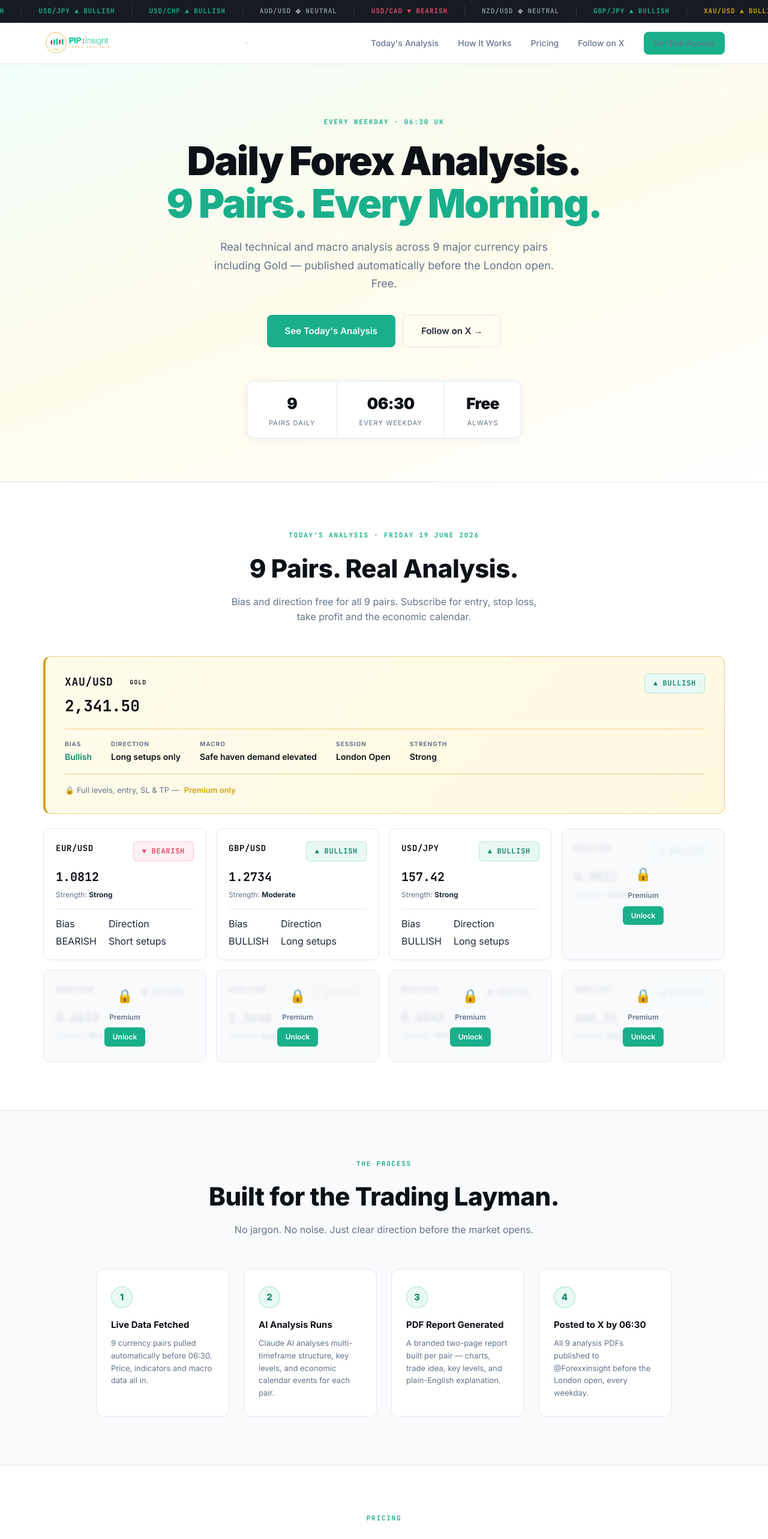
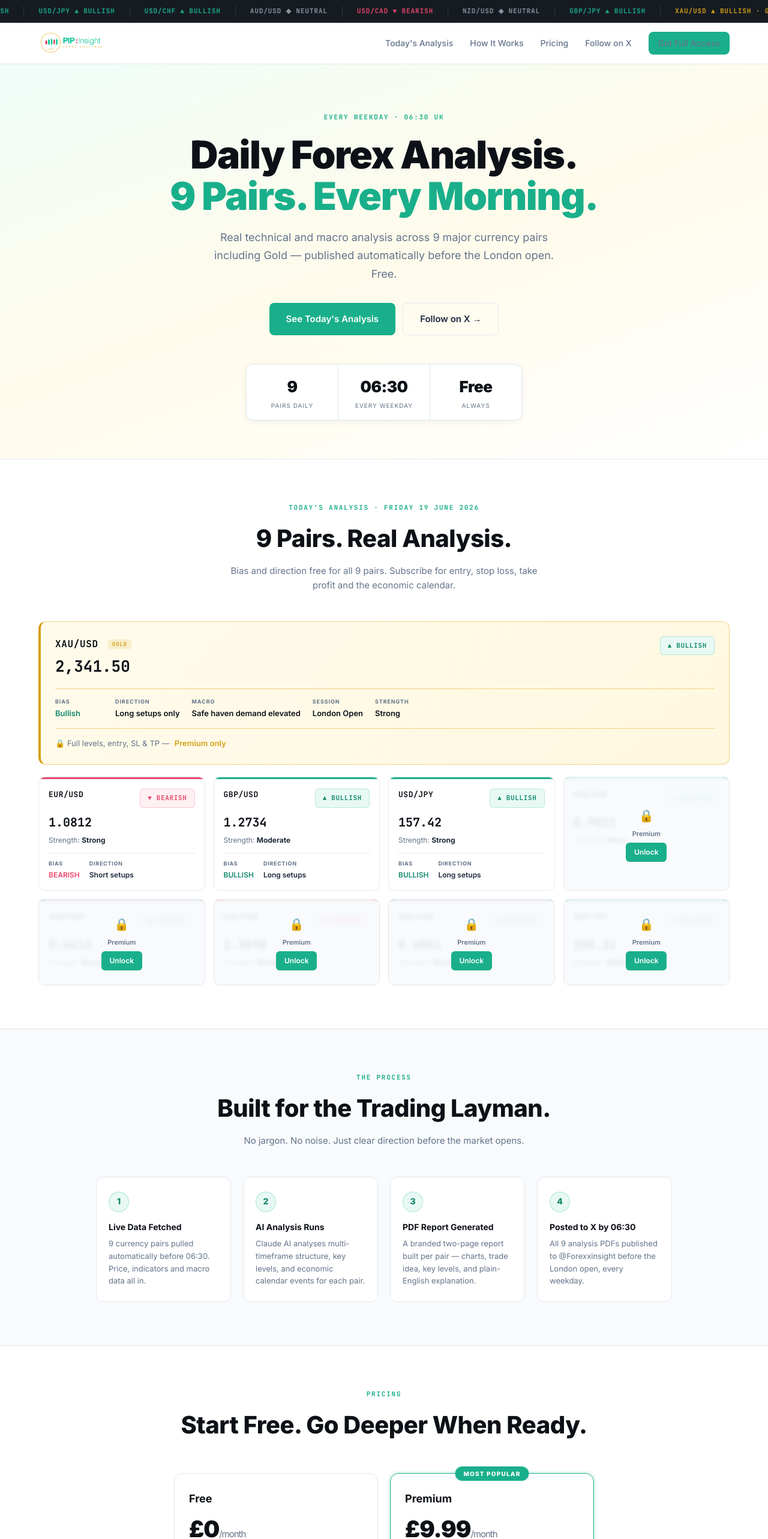
Before and after one commit to forexinsightintel-web/pipinsight-website, a Next.js app: page / in a window 1280 px wide. Shown: the top 2566 px of the page at 60% size. Built offline with nearby package versions, Linux system fonts and the light colour scheme.

Commit message:
Update globals.css

```diff
--- a/src/app/globals.css
+++ b/src/app/globals.css
@@ -30,6 +30,7 @@ body {
 }
 a { color: var(--teal); text-decoration: none; }
 ul { list-style: none; }
+img { max-width: 100%; }
 
 /* TICKER */
 .ticker-bar {
@@ -43,21 +44,23 @@ ul { list-style: none; }
   display: flex;
   animation: ticker-scroll 32s linear infinite;
   white-space: nowrap;
+  will-change: transform;
 }
 .ticker-item {
   font-family: 'JetBrains Mono', monospace;
   font-size: 11px;
   font-weight: 700;
   color: #8B949E;
-  padding: 0 28px;
+  padding: 0 24px;
   letter-spacing: 0.08em;
   text-transform: uppercase;
   border-right: 1px solid #30363D;
+  flex-shrink: 0;
 }
 .ticker-item.bull { color: var(--teal); }
 .ticker-item.bear { color: var(--red); }
 .ticker-item.gold { color: var(--gold); }
-.ticker-item.neutral { color: #8B949E; }
+.ticker-item.neu  { color: #8B949E; }
 @keyframes ticker-scroll {
   from { transform: translateX(0); }
   to   { transform: translateX(-50%); }
@@ -68,22 +71,55 @@ ul { list-style: none; }
   position: sticky;
   top: 0;
   z-index: 100;
-  background: rgba(255,255,255,0.96);
+  background: rgba(255,255,255,0.97);
   backdrop-filter: blur(12px);
   border-bottom: 1px solid var(--border);
 }
 .nav-inner {
   max-width: 1200px;
   margin: 0 auto;
-  padding: 0 32px;
+  padding: 0 24px;
   height: 68px;
   display: flex;
   align-items: center;
   justify-content: space-between;
+  position: relative;
 }
-.logo-img { height: 44px; width: auto; display: block; }
-.nav-links { display: flex; align-items: center; gap: 32px; }
-.nav-links a { font-size: 14px; font-weight: 500; color: var(--muted); transition: color 0.15s; }
+.logo-img { height: 42px; width: auto; display: block; flex-shrink: 0; }
+
+/* Hamburger */
+.hamburger {
+  display: none;
+  flex-direction: column;
+  gap: 5px;
+  background: none;
+  border: none;
+  cursor: pointer;
+  padding: 8px;
+  z-index: 200;
+}
+.hamburger span {
+  display: block;
+  width: 24px;
+  height: 2px;
+  background: var(--text);
+  border-radius: 2px;
+  transition: all 0.2s;
+}
+
+/* Nav links */
+.nav-links {
+  display: flex;
+  align-items: center;
+  gap: 28px;
+}
+.nav-links a {
+  font-size: 14px;
+  font-weight: 500;
+  color: var(--muted);
+  transition: color 0.15s;
+  white-space: nowrap;
+}
 .nav-links a:hover { color: var(--text); }
 
 /* BUTTONS */
@@ -107,18 +143,19 @@ ul { list-style: none; }
 .btn-ghost:hover { border-color: var(--teal); color: var(--teal); }
 .btn-outline { background: transparent; color: var(--teal); border: 1.5px solid var(--teal); }
 .btn-outline:hover { background: var(--teal-lt); }
-.btn-sm { padding: 8px 16px; font-size: 13px; }
-.btn-lg { padding: 14px 30px; font-size: 15px; }
-.btn-xs { padding: 6px 14px; font-size: 12px; border-radius: 6px; }
-.btn-full { width: 100%; }
+.btn-sm  { padding: 8px 16px; font-size: 13px; }
+.btn-lg  { padding: 14px 28px; font-size: 15px; }
+.btn-xs  { padding: 6px 14px; font-size: 12px; border-radius: 6px; }
+.btn-full { width: 100%; text-align: center; }
 
 /* HERO */
 .hero {
   background: linear-gradient(160deg, #f0fdf9 0%, #fffbeb 50%, #ffffff 100%);
   border-bottom: 1px solid var(--border);
-  padding: 88px 32px 72px;
+  padding: 80px 24px 64px;
   text-align: center;
 }
+.hero-inner { max-width: 760px; margin: 0 auto; }
 .eyebrow {
   font-family: 'JetBrains Mono', monospace;
   font-size: 11px;
@@ -126,48 +163,61 @@ ul { list-style: none; }
   color: var(--teal);
   letter-spacing: 0.16em;
   text-transform: uppercase;
-  margin-bottom: 20px;
+  margin-bottom: 18px;
 }
 .hero h1 {
-  font-size: clamp(38px, 5.5vw, 66px);
+  font-size: clamp(32px, 6vw, 64px);
   font-weight: 900;
   line-height: 1.08;
-  letter-spacing: -2px;
+  letter-spacing: -1.5px;
   color: var(--ink);
-  margin-bottom: 22px;
+  margin-bottom: 20px;
 }
 .hero h1 span { color: var(--teal); }
 .hero-sub {
-  font-size: 18px;
+  font-size: clamp(15px, 2vw, 18px);
   color: var(--muted);
   max-width: 580px;
-  margin: 0 auto 36px;
+  margin: 0 auto 32px;
   line-height: 1.7;
 }
-.hero-ctas { display: flex; gap: 12px; justify-content: center; flex-wrap: wrap; margin-bottom: 56px; }
+.hero-ctas {
+  display: flex;
+  gap: 12px;
+  justify-content: center;
+  flex-wrap: wrap;
+  margin-bottom: 48px;
+}
 .hero-stats {
   display: inline-flex;
-  align-items: center;
+  align-items: stretch;
   background: #fff;
   border: 1px solid var(--border);
   border-radius: 12px;
   overflow: hidden;
   box-shadow: 0 2px 12px rgba(0,0,0,0.06);
+  width: 100%;
+  max-width: 460px;
 }
-.stat { padding: 16px 36px; text-align: center; border-right: 1px solid var(--border); }
+.stat {
+  flex: 1;
+  padding: 16px 12px;
+  text-align: center;
+  border-right: 1px solid var(--border);
+}
 .stat:last-child { border-right: none; }
-.stat-num { font-size: 26px; font-weight: 900; color: var(--ink); display: block; letter-spacing: -0.5px; }
-.stat-label { font-size: 11px; color: var(--muted); text-transform: uppercase; letter-spacing: 0.1em; margin-top: 3px; display: block; }
+.stat-num { font-size: clamp(20px, 4vw, 26px); font-weight: 900; color: var(--ink); display: block; letter-spacing: -0.5px; }
+.stat-label { font-size: 10px; color: var(--muted); text-transform: uppercase; letter-spacing: 0.1em; margin-top: 3px; display: block; }
 
 /* CONTAINER */
-.container { max-width: 1200px; margin: 0 auto; padding: 0 32px; }
-.section-header { text-align: center; margin-bottom: 52px; }
-.section-header .eyebrow { margin-bottom: 12px; }
-.section-header h2 { font-size: clamp(28px, 4vw, 42px); font-weight: 800; color: var(--ink); letter-spacing: -0.5px; margin-bottom: 10px; }
-.section-sub { font-size: 16px; color: var(--muted); max-width: 520px; margin: 0 auto; }
+.container { max-width: 1200px; margin: 0 auto; padding: 0 24px; }
+.section-header { text-align: center; margin-bottom: 48px; }
+.section-header .eyebrow { margin-bottom: 10px; }
+.section-header h2 { font-size: clamp(24px, 4vw, 40px); font-weight: 800; color: var(--ink); letter-spacing: -0.5px; margin-bottom: 10px; }
+.section-sub { font-size: 15px; color: var(--muted); max-width: 520px; margin: 0 auto; }
 
 /* ANALYSIS */
-.analysis { padding: 80px 0; background: var(--bg); }
+.analysis { padding: 72px 0; }
 
 /* Gold card */
 .gold-card {
@@ -175,96 +225,290 @@ ul { list-style: none; }
   border: 1px solid #f0d080;
   border-left: 4px solid var(--gold);
   border-radius: 12px;
-  padding: 28px 32px;
-  margin-bottom: 24px;
+  padding: 24px;
+  margin-bottom: 20px;
 }
-.gold-header { display: flex; align-items: flex-start; justify-content: space-between; margin-bottom: 18px; flex-wrap: wrap; gap: 12px; }
-.pair-name { font-family: 'JetBrains Mono', monospace; font-size: 18px; font-weight: 700; color: var(--ink); letter-spacing: 0.04em; }
-.pair-tag { font-size: 10px; font-weight: 700; padding: 2px 8px; border-radius: 4px; letter-spacing: 0.1em; margin-left: 8px; vertical-align: middle; }
-.gold-tag { background: rgba(212,160,23,0.15); color: var(--gold); }
-.pair-price { font-family: 'JetBrains Mono', monospace; font-size: 26px; font-weight: 700; color: var(--ink); margin-top: 4px; }
-.bias-pill { font-size: 12px; font-weight: 700; padding: 6px 14px; border-radius: 6px; font-family: 'JetBrains Mono', monospace; letter-spacing: 0.06em; white-space: nowrap; }
+.gold-header {
+  display: flex;
+  align-items: flex-start;
+  justify-content: space-between;
+  margin-bottom: 16px;
+  flex-wrap: wrap;
+  gap: 12px;
+}
+.pair-name {
+  font-family: 'JetBrains Mono', monospace;
+  font-size: 16px;
+  font-weight: 700;
+  color: var(--ink);
+  letter-spacing: 0.04em;
+}
+.pair-tag {
+  font-size: 9px;
+  font-weight: 700;
+  padding: 2px 7px;
+  border-radius: 4px;
+  letter-spacing: 0.1em;
+  margin-left: 6px;
+  vertical-align: middle;
+  background: rgba(212,160,23,0.15);
+  color: var(--gold);
+}
+.pair-price {
+  font-family: 'JetBrains Mono', monospace;
+  font-size: clamp(20px, 4vw, 26px);
+  font-weight: 700;
+  color: var(--ink);
+  margin-top: 4px;
+}
+.bias-pill {
+  font-size: 11px;
+  font-weight: 700;
+  padding: 6px 12px;
+  border-radius: 6px;
+  font-family: 'JetBrains Mono', monospace;
+  letter-spacing: 0.06em;
+  white-space: nowrap;
+  flex-shrink: 0;
+}
 .bias-pill.bull { background: var(--teal-lt); color: var(--teal-dk); border: 1px solid rgba(26,175,139,0.25); }
 .bias-pill.bear { background: var(--red-lt); color: var(--red); border: 1px solid rgba(232,71,106,0.25); }
-.bias-pill.neutral { background: var(--bg3); color: var(--muted); border: 1px solid var(--border); }
-.gold-meta { display: flex; gap: 32px; flex-wrap: wrap; padding: 16px 0; border-top: 1px solid #f0d080; border-bottom: 1px solid #f0d080; margin-bottom: 16px; }
-.meta-item { display: flex; flex-direction: column; gap: 3px; }
-.meta-label { font-size: 10px; font-weight: 700; color: var(--muted); letter-spacing: 0.1em; text-transform: uppercase; }
-.meta-val { font-size: 14px; font-weight: 600; color: var(--ink); }
+.bias-pill.neu  { background: var(--bg3); color: var(--muted); border: 1px solid var(--border); }
+.gold-meta {
+  display: flex;
+  gap: 20px;
+  flex-wrap: wrap;
+  padding: 14px 0;
+  border-top: 1px solid #f0d080;
+  border-bottom: 1px solid #f0d080;
+  margin-bottom: 14px;
+}
+.meta-item { display: flex; flex-direction: column; gap: 2px; min-width: 80px; }
+.meta-label { font-size: 9px; font-weight: 700; color: var(--muted); letter-spacing: 0.1em; text-transform: uppercase; }
+.meta-val { font-size: 13px; font-weight: 600; color: var(--ink); }
 .meta-val.teal { color: var(--teal-dk); }
 .locked-notice { display: flex; align-items: center; gap: 8px; font-size: 13px; color: var(--muted); }
 .locked-notice a { color: var(--gold); font-weight: 600; }
 
 /* Pair cards */
-.pairs-grid { display: grid; grid-template-columns: repeat(auto-fill, minmax(270px, 1fr)); gap: 16px; }
-.pair-card { background: var(--bg); border: 1px solid var(--border); border-radius: 10px; overflow: hidden; position: relative; transition: box-shadow 0.15s, border-color 0.15s; }
+.pairs-grid {
+  display: grid;
+  grid-template-columns: repeat(auto-fill, minmax(260px, 1fr));
+  gap: 14px;
+}
+.pair-card {
+  background: var(--bg);
+  border: 1px solid var(--border);
+  border-radius: 10px;
+  overflow: hidden;
+  position: relative;
+  transition: box-shadow 0.15s, border-color 0.15s;
+}
 .pair-card:hover { box-shadow: 0 4px 20px rgba(0,0,0,0.08); border-color: var(--teal); }
 .pair-accent { height: 3px; }
-.bull-accent { background: var(--teal); }
-.bear-accent { background: var(--red); }
-.neutral-accent { background: var(--muted); }
-.pair-body { padding: 18px 20px; }
-.pair-header { display: flex; justify-content: space-between; align-items: flex-start; margin-bottom: 10px; }
-.pair-card .pair-name { font-size: 14px; }
+.pair-accent.bull { background: var(--teal); }
+.pair-accent.bear { background: var(--red); }
+.pair-accent.neu  { background: var(--muted); }
+.pair-body { padding: 16px; }
+.pair-header { display: flex; justify-content: space-between; align-items: flex-start; margin-bottom: 8px; gap: 8px; }
+.pair-card .pair-name { font-size: 13px; }
 .pair-card .pair-price { font-size: 20px; margin-bottom: 4px; }
-.pair-strength { font-size: 12px; color: var(--muted); margin-bottom: 14px; }
+.pair-strength { font-size: 12px; color: var(--muted); margin-bottom: 12px; }
 .pair-strength strong { color: var(--text); }
-.free-data { display: flex; gap: 20px; padding-top: 12px; border-top: 1px solid var(--border); }
-.free-row { display: flex; flex-direction: column; gap: 3px; }
-.free-label { font-size: 10px; font-weight: 700; color: var(--muted); text-transform: uppercase; letter-spacing: 0.08em; }
-.free-val { font-size: 13px; font-weight: 600; color: var(--text); }
-.free-val.bull { color: var(--teal-dk); }
-.free-val.bear { color: var(--red); }
+.free-data { display: flex; gap: 16px; padding-top: 10px; border-top: 1px solid var(--border); flex-wrap: wrap; }
+.free-row { display: flex; flex-direction: column; gap: 2px; }
+.fl { font-size: 9px; font-weight: 700; color: var(--muted); text-transform: uppercase; letter-spacing: 0.08em; }
+.fv { font-size: 12px; font-weight: 600; color: var(--text); }
+.fv.bull { color: var(--teal-dk); }
+.fv.bear { color: var(--red); }
 
 /* Lock */
 .pair-card.locked { opacity: 1; }
-.lock-overlay { position: absolute; inset: 0; background: rgba(248,250,252,0.88); backdrop-filter: blur(3px); display: flex; flex-direction: column; align-items: center; justify-content: center; gap: 8px; z-index: 2; }
-.lock-icon { font-size: 22px; }
-.lock-label { font-size: 12px; font-weight: 600; color: var(--muted); }
+.lock-overlay {
+  position: absolute;
+  inset: 0;
+  background: rgba(248,250,252,0.9);
+  backdrop-filter: blur(3px);
+  display: flex;
+  flex-direction: column;
+  align-items: center;
+  justify-content: center;
+  gap: 6px;
+  z-index: 2;
+}
+.lock-icon { font-size: 20px; }
+.lock-label { font-size: 11px; font-weight: 600; color: var(--muted); }
 
 /* HOW IT WORKS */
-.how { padding: 80px 0; background: var(--bg2); border-top: 1px solid var(--border); border-bottom: 1px solid var(--border); }
-.steps { display: grid; grid-template-columns: repeat(4, 1fr); gap: 24px; max-width: 960px; margin: 0 auto; }
-.step { background: var(--bg); border: 1px solid var(--border); border-radius: 12px; padding: 28px 24px; }
-.step-num { width: 36px; height: 36px; border-radius: 50%; background: var(--teal-lt); color: var(--teal-dk); font-weight: 800; font-size: 15px; display: flex; align-items: center; justify-content: center; margin-bottom: 16px; border: 1.5px solid rgba(26,175,139,0.3); }
-.step-title { font-size: 15px; font-weight: 700; color: var(--ink); margin-bottom: 8px; }
-.step-text { font-size: 13px; color: var(--muted); line-height: 1.6; }
+.how {
+  padding: 72px 0;
+  background: var(--bg2);
+  border-top: 1px solid var(--border);
+  border-bottom: 1px solid var(--border);
+}
+.steps {
+  display: grid;
+  grid-template-columns: repeat(4, 1fr);
+  gap: 20px;
+  max-width: 960px;
+  margin: 0 auto;
+}
+.step {
+  background: var(--bg);
+  border: 1px solid var(--border);
+  border-radius: 12px;
+  padding: 24px 20px;
+}
+.step-num {
+  width: 34px;
+  height: 34px;
+  border-radius: 50%;
+  background: var(--teal-lt);
+  color: var(--teal-dk);
+  font-weight: 800;
+  font-size: 14px;
+  display: flex;
+  align-items: center;
+  justify-content: center;
+  margin-bottom: 14px;
+  border: 1.5px solid rgba(26,175,139,0.3);
+  flex-shrink: 0;
+}
+.step-title { font-size: 14px; font-weight: 700; color: var(--ink); margin-bottom: 6px; }
+.step-text  { font-size: 13px; color: var(--muted); line-height: 1.6; }
 
 /* PRICING */
-.pricing { padding: 80px 0; }
-.plans { display: grid; grid-template-columns: 1fr 1fr; gap: 20px; max-width: 740px; margin: 0 auto; }
-.plan { background: var(--bg); border: 1.5px solid var(--border); border-radius: 14px; padding: 32px; display: flex; flex-direction: column; gap: 18px; position: relative; }
-.plan.featured { border-color: var(--teal); box-shadow: 0 0 0 4px rgba(26,175,139,0.08); }
-.plan-badge { position: absolute; top: -13px; left: 50%; transform: translateX(-50%); background: var(--teal); color: #fff; font-size: 10px; font-weight: 800; padding: 4px 16px; border-radius: 20px; letter-spacing: 0.12em; white-space: nowrap; }
-.plan-name { font-size: 20px; font-weight: 700; color: var(--ink); }
-.plan-price { font-size: 44px; font-weight: 900; color: var(--ink); letter-spacing: -1.5px; line-height: 1; }
-.plan-price span { font-size: 16px; font-weight: 400; color: var(--muted); }
-.plan-desc { font-size: 14px; color: var(--muted); }
-.plan-features { flex: 1; display: flex; flex-direction: column; gap: 10px; }
-.plan-features li { font-size: 14px; color: var(--text); }
-.plan-note { font-size: 12px; color: var(--muted); text-align: center; }
+.pricing { padding: 72px 0; }
+.plans {
+  display: grid;
+  grid-template-columns: 1fr 1fr;
+  gap: 20px;
+  max-width: 700px;
+  margin: 0 auto;
+}
+.plan {
+  background: var(--bg);
+  border: 1.5px solid var(--border);
+  border-radius: 14px;
+  padding: 28px 24px;
+  display: flex;
+  flex-direction: column;
+  gap: 16px;
+  position: relative;
+}
+.plan.featured {
+  border-color: var(--teal);
+  box-shadow: 0 0 0 4px rgba(26,175,139,0.08);
+}
+.plan-badge {
+  position: absolute;
+  top: -12px;
+  left: 50%;
+  transform: translateX(-50%);
+  background: var(--teal);
+  color: #fff;
+  font-size: 10px;
+  font-weight: 800;
+  padding: 4px 14px;
+  border-radius: 20px;
+  letter-spacing: 0.12em;
+  white-space: nowrap;
+}
+.plan-name  { font-size: 18px; font-weight: 700; color: var(--ink); }
+.plan-price { font-size: 38px; font-weight: 900; color: var(--ink); letter-spacing: -1px; line-height: 1; }
+.plan-price span { font-size: 15px; font-weight: 400; color: var(--muted); }
+.plan-desc  { font-size: 13px; color: var(--muted); }
+.plan-features { flex: 1; display: flex; flex-direction: column; gap: 8px; }
+.plan-features li { font-size: 13px; color: var(--text); }
+.plan-note  { font-size: 11px; color: var(--muted); text-align: center; }
 
 /* FOOTER */
-.footer { background: var(--ink); color: #8B949E; padding: 52px 0 36px; text-align: center; }
-.footer-logo { height: 40px; width: auto; filter: brightness(0) invert(1); margin: 0 auto 24px; display: block; opacity: 0.85; }
-.footer-links { display: flex; gap: 28px; justify-content: center; flex-wrap: wrap; margin-bottom: 28px; }
+.footer {
+  background: var(--ink);
+  color: #8B949E;
+  padding: 48px 0 32px;
+  text-align: center;
+}
+.footer-logo {
+  height: 36px;
+  width: auto;
+  filter: brightness(0) invert(1);
+  margin: 0 auto 20px;
+  display: block;
+  opacity: 0.8;
+}
+.footer-links {
+  display: flex;
+  gap: 20px;
+  justify-content: center;
+  flex-wrap: wrap;
+  margin-bottom: 24px;
+}
 .footer-links a { font-size: 13px; color: #8B949E; }
 .footer-links a:hover { color: var(--teal); }
-.footer-disclaimer { font-size: 12px; color: #444D56; max-width: 540px; margin: 0 auto 14px; line-height: 1.6; }
-.footer-copy { font-size: 12px; color: #444D56; }
+.footer-disclaimer { font-size: 11px; color: #444D56; max-width: 500px; margin: 0 auto 10px; line-height: 1.6; }
+.footer-copy { font-size: 11px; color: #444D56; }
 
-/* RESPONSIVE */
-@media (max-width: 900px) { .steps { grid-template-columns: repeat(2, 1fr); } }
-@media (max-width: 640px) {
-  .nav-links a:not(.btn) { display: none; }
-  .hero { padding: 52px 20px 52px; }
-  .hero-stats { flex-direction: column; width: 100%; }
-  .stat { border-right: none; border-bottom: 1px solid var(--border); padding: 14px 24px; }
+/* ═══════════════════════════════════
+   MOBILE — everything under 768px
+═══════════════════════════════════ */
+@media (max-width: 768px) {
+  /* Hamburger visible */
+  .hamburger { display: flex; }
+
+  /* Nav links hidden by default, slide in when open */
+  .nav-links {
+    display: none;
+    position: fixed;
+    top: 0;
+    left: 0;
+    right: 0;
+    bottom: 0;
+    background: rgba(255,255,255,0.98);
+    backdrop-filter: blur(16px);
+    flex-direction: column;
+    align-items: center;
+    justify-content: center;
+    gap: 32px;
+    z-index: 150;
+  }
+  .nav-links.open { display: flex; }
+  .nav-links a { font-size: 20px; font-weight: 600; color: var(--text); }
+  .nav-links .btn { font-size: 16px; padding: 14px 32px; }
+
+  /* Hero */
+  .hero { padding: 52px 20px 48px; }
+  .hero h1 { letter-spacing: -1px; }
+  .hero-ctas { flex-direction: column; align-items: center; }
+  .hero-ctas .btn { width: 100%; max-width: 320px; }
+  .hero-stats { flex-direction: column; max-width: 260px; }
+  .stat { border-right: none; border-bottom: 1px solid var(--border); padding: 12px; }
   .stat:last-child { border-bottom: none; }
-  .plans { grid-template-columns: 1fr; }
+
+  /* Analysis */
+  .analysis { padding: 48px 0; }
+  .container { padding: 0 16px; }
+  .gold-card { padding: 16px; }
+  .gold-meta { gap: 12px; }
+  .pairs-grid { grid-template-columns: 1fr 1fr; gap: 10px; }
+  .pair-body { padding: 12px; }
+  .pair-card .pair-price { font-size: 16px; }
+
+  /* Steps */
+  .how { padding: 48px 0; }
+  .steps { grid-template-columns: 1fr 1fr; gap: 12px; }
+  .step { padding: 16px; }
+
+  /* Pricing */
+  .pricing { padding: 48px 0; }
+  .plans { grid-template-columns: 1fr; max-width: 360px; }
+
+  /* Footer */
+  .footer-links { gap: 14px; }
+}
+
+@media (max-width: 400px) {
   .pairs-grid { grid-template-columns: 1fr; }
   .steps { grid-template-columns: 1fr; }
-  .container { padding: 0 16px; }
-  .gold-card { padding: 20px; }
-  .gold-meta { gap: 16px; flex-direction: column; }
+  .hero h1 { font-size: 28px; }
 }
```
